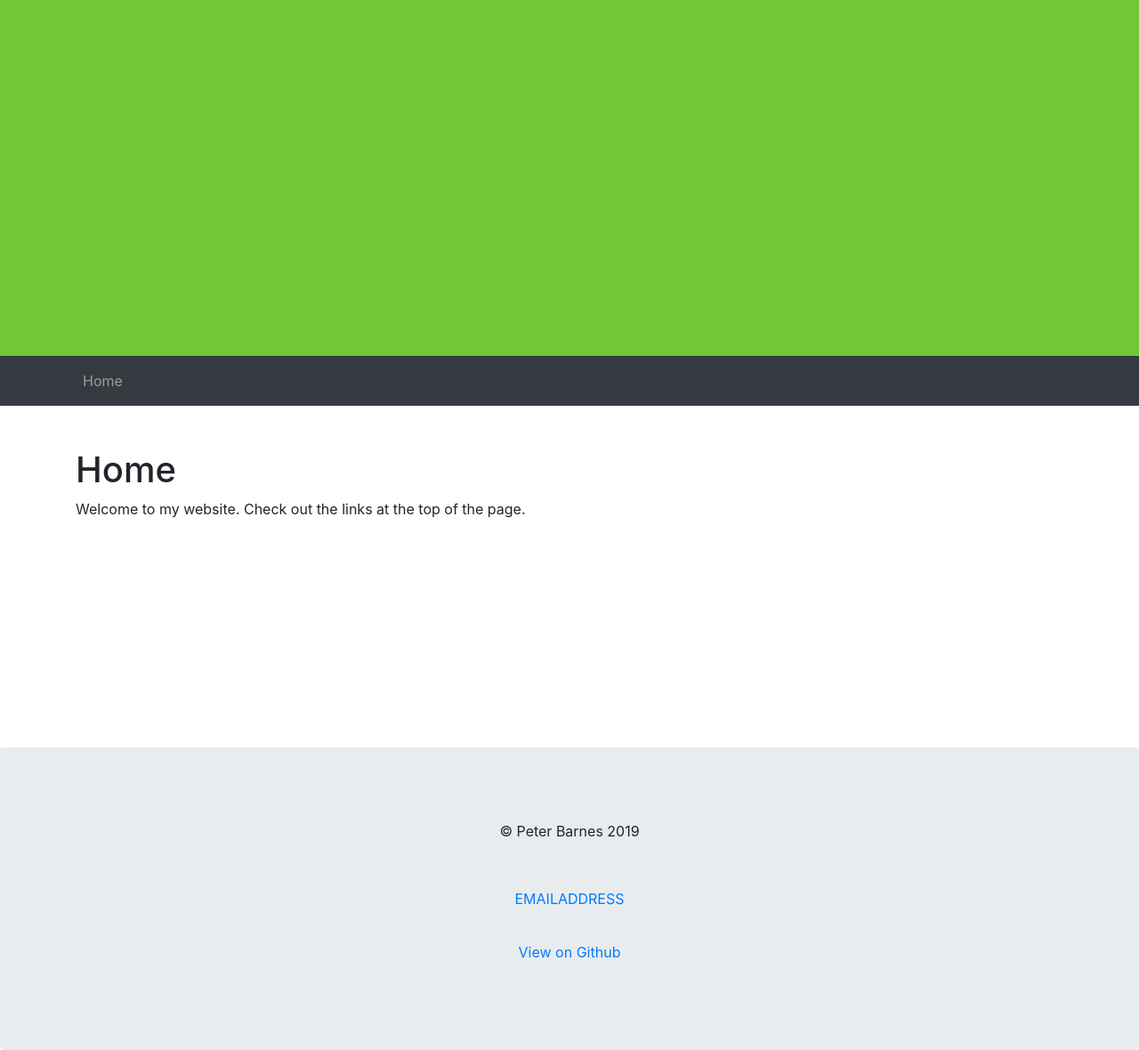
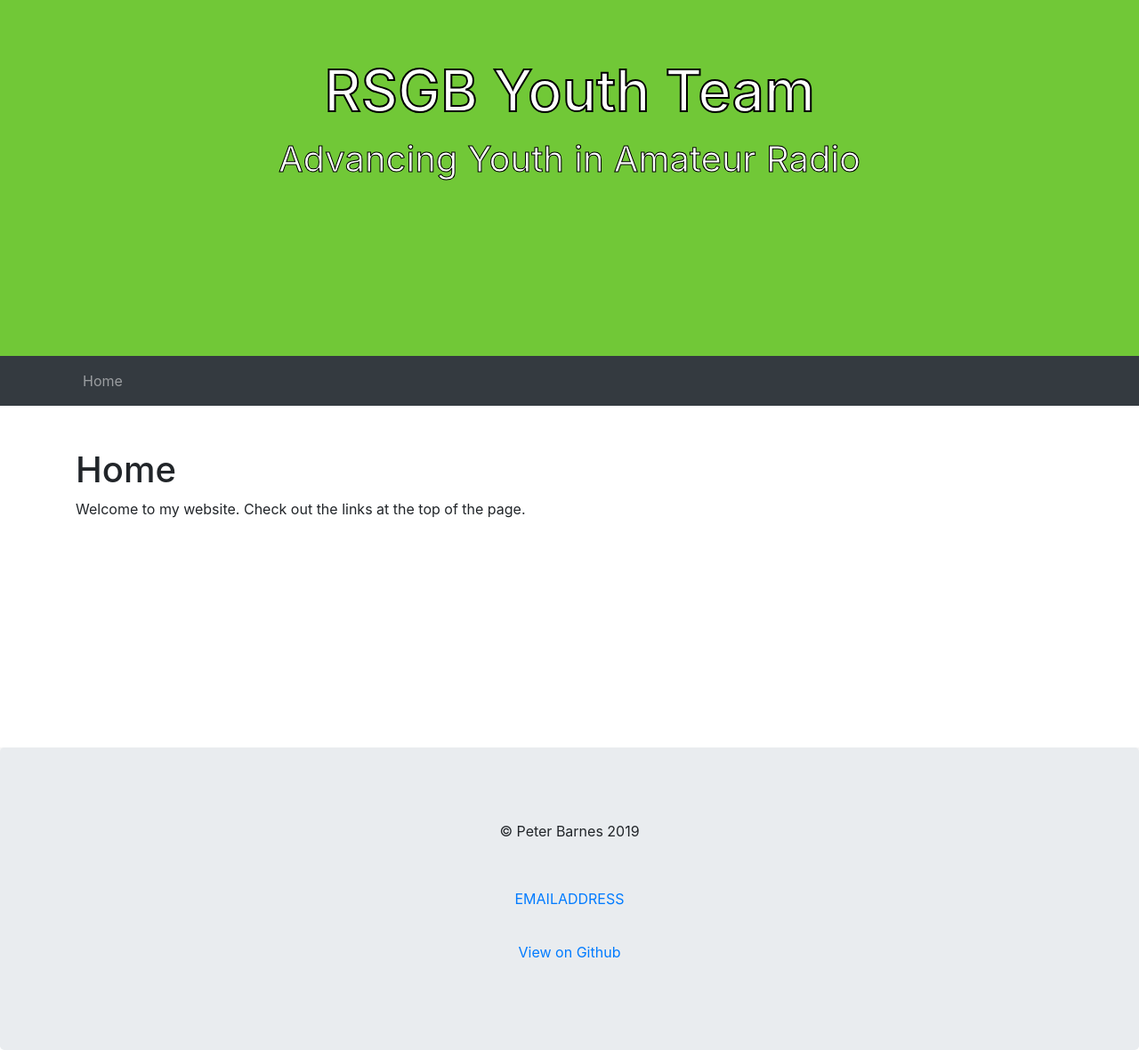
Before and after one commit to pe5er/youth.rsgb.org, a Jekyll site: the page built from index.md, in a window 1280 px wide. Shown: the whole page at 89% size. Built offline with Jekyll 4.4.1, drawn with Linux system fonts in a browser that asks for light colours; our own code applies the rules of GitHub Pages for plain Markdown files.

Commit message:
Update header.html

```diff
--- a/_includes/header.html
+++ b/_includes/header.html
@@ -1,4 +1,6 @@
 <div class="header jumbotron text-center">
+	<div class="sitetitle"><h1>RSGB Youth Team</h1></div>
+	<div class="sitesub"><p>Advancing Youth in Amateur Radio</p></div>
 </div>
 
 <nav class="navbar navbar-expand-lg navbar-dark navbar-custom">
@@ -11,7 +13,7 @@
     <div class="collapse navbar-collapse" id="navbarSupportedContent">
       <ul class="navbar-nav">
 	<li class="nav-item">
-          <a class="nav-link" href="/">Home</a>
+          <a class="nav-link" href="/youth.rsgb.org">Home</a>
         </li>
         {%- for path in page_paths -%}
           {%- assign my_page = site.pages | where: "path", path | first -%}
```
